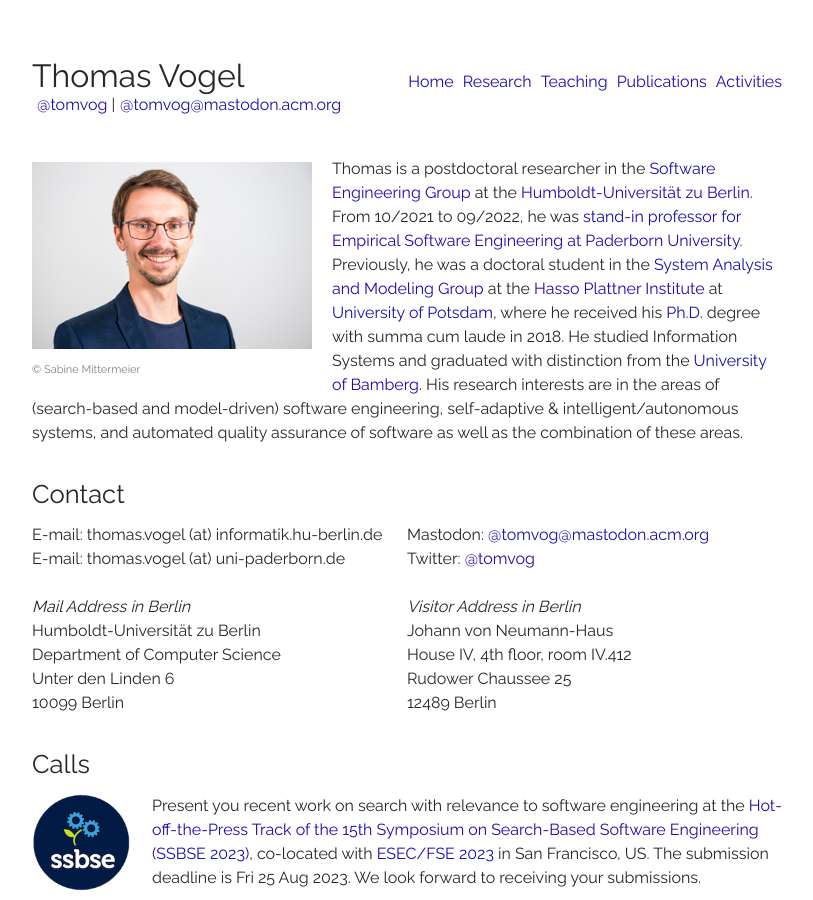
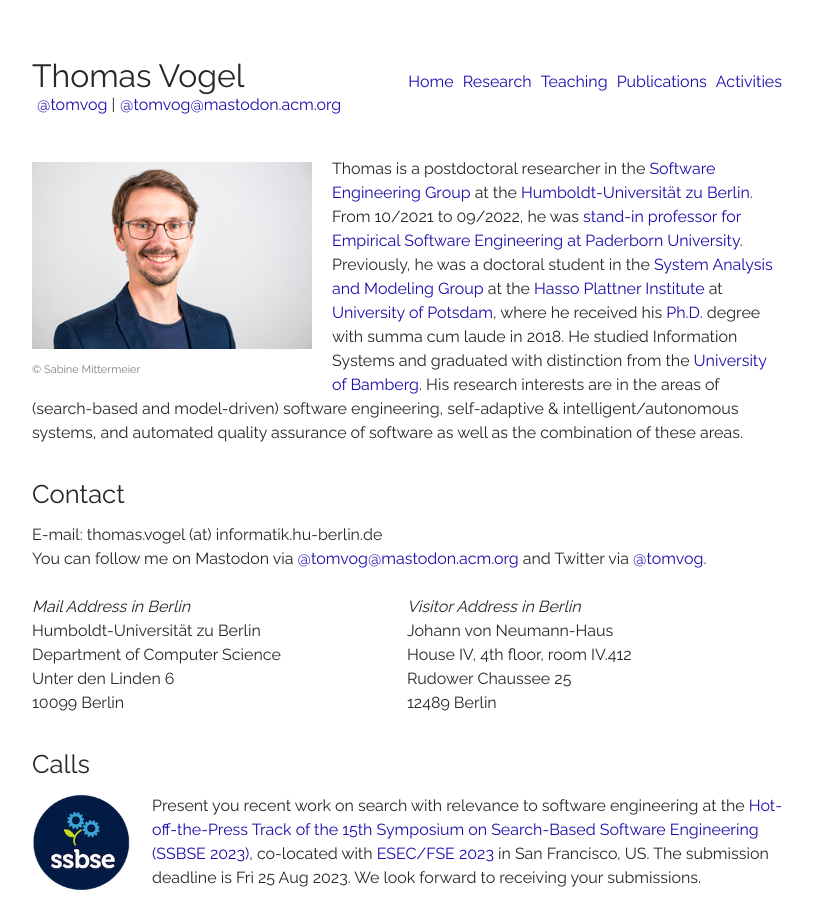
Before and after one commit to thomas-vogel/thomas-vogel.github.io, a Jekyll site: the page built from index.md, in a window 1280 px wide and 900 px high. Shown: the whole window, without its empty margins (233-1046 px from the left). Built offline with Jekyll 4.4.1, drawn with Linux system fonts in a browser that asks for light colours.

Commit message:
Remove UPB e-mail address.

```diff
--- a/index.md
+++ b/index.md
@@ -15,18 +15,10 @@
 ## Contact
 
 <section class="vcard">
-    <!--<div style="margin-bottom: 10px">
-    <i><strong>Please contact me by e-mail since I am currently working mostly from home. Postal mails to my university's address currently do not reach me.</strong></i>
-    </div>-->
-    <div class="contactleft" style="width=100%">
       E-mail: {{site.email}}  <br />
-      E-mail: thomas.vogel (at) uni-paderborn.de
-    </div>
-    <div class="contactright">
-      Mastodon: <a rel="me" href="https://mastodon.acm.org/@tomvog" target="_blank">@tomvog@mastodon.acm.org</a> <br />
-      Twitter: <a href="https://twitter.com/tomvog" target="_blank">@tomvog</a>
-    </div>
-    <br /><br class="mobile-break"><br class="mobile-break">
+      You can follow me on Mastodon via <a rel="me" href="https://mastodon.acm.org/@tomvog" target="_blank">@tomvog@mastodon.acm.org</a> and Twitter via <a href="https://twitter.com/tomvog" target="_blank">@tomvog</a>.
+      <br />
+    <br /><br class="mobile-break">
     <div class="contactleft">
       <em>Mail Address in Berlin</em> <br />
       Humboldt-Universität zu Berlin <br />
```
